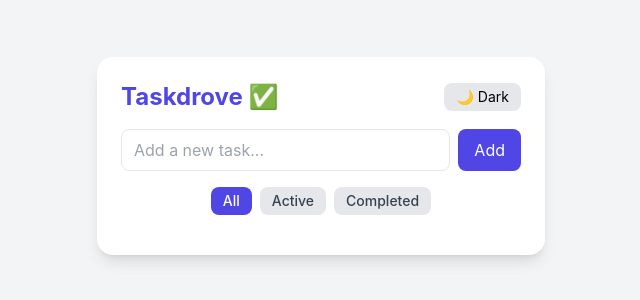
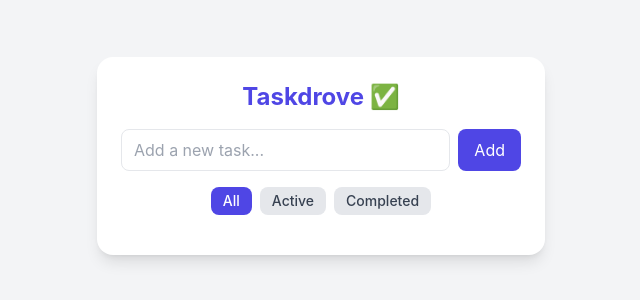
Before and after one commit to Jerrysoftwork/taskdrove, a React (Create React App) app: page / in a window 1280 px wide. Shown: the part 244-544 px from the top of the page, without its empty margins (319-959 px from the left). Built offline with nearby package versions, Linux system fonts and the light colour scheme.

Commit message:
Refactor App component to remove dark mode state management and related effects

```diff
--- a/src/App.js
+++ b/src/App.js
@@ -10,21 +10,10 @@
   });
   const [newTask, setNewTask] = useState("");
   const [filter, setFilter] = useState("All");
-  const [darkMode, setDarkMode] = useState(() => {
-    // ✅ Load dark mode preference
-    const saved = localStorage.getItem("darkMode");
-    return saved ? JSON.parse(saved) : false;
-  });
 
-  // ✅ Save tasks
   useEffect(() => {
     localStorage.setItem("tasks", JSON.stringify(tasks));
   }, [tasks]);
-
-  // ✅ Save dark mode preference
-  useEffect(() => {
-    localStorage.setItem("darkMode", JSON.stringify(darkMode));
-  }, [darkMode]);
 
   const addTask = () => {
     if (!newTask.trim()) return;
@@ -44,12 +33,6 @@
     setTasks(tasks.filter((task) => task.id !== id));
   };
 
-  const filteredTasks = tasks.filter((task) => {
-    if (filter === "Active") return !task.completed;
-    if (filter === "Completed") return task.completed;
-    return true;
-  });
-
   const editTask = (id, newText) => {
     setTasks(
       tasks.map((task) =>
@@ -58,36 +41,32 @@
     );
   };
 
+  const filteredTasks = tasks.filter((task) => {
+    if (filter === "Active") return !task.completed;
+    if (filter === "Completed") return task.completed;
+    return true;
+  });
+
   return (
-    <div className={darkMode ? "dark min-h-screen" : "min-h-screen"}>
-      <div className="bg-gray-100 dark:bg-gray-900 flex items-center justify-center p-6 min-h-screen transition-colors">
-        <div className="w-full max-w-md bg-white dark:bg-gray-800 rounded-2xl shadow-lg p-6 transition-colors">
-          {/* Header */}
-          <div className="flex justify-between items-center mb-4">
-            <h1 className="text-2xl font-bold text-indigo-600 dark:text-indigo-400">
+    <div className="min-h-screen bg-gray-100 dark:bg-gray-900 flex items-center justify-center p-6">
+      <div className="w-full max-w-md bg-white dark:bg-gray-800 rounded-2xl shadow-lg p-6">
+        <h1 className="text-2xl font-bold mb-4 text-center text-indigo-600 dark:text-indigo-400">
           Taskdrove ✅
         </h1>
-            <button
-              onClick={() => setDarkMode(!darkMode)}
-              className="px-3 py-1 text-sm rounded-lg bg-gray-200 dark:bg-gray-700 dark:text-gray-200 hover:bg-gray-300 dark:hover:bg-gray-600 transition"
-            >
-              {darkMode ? "☀️ Light" : "🌙 Dark"}
-            </button>
-          </div>
 
-          {/* Add Task */}
+        {/* Task input */}
         <TodoForm newTask={newTask} setNewTask={setNewTask} addTask={addTask} />
 
-          {/* Filters */}
+        {/* Filter buttons */}
         <FilterButtons filter={filter} setFilter={setFilter} />
 
-          {/* Task List */}
+        {/* Task list */}
         <TodoList
           tasks={filteredTasks}
           toggleTask={toggleTask}
           deleteTask={deleteTask}
+          editTask={editTask}
         />
-        </div>
       </div>
     </div>
   );
```
Lines whose indentation alone changed are shown as unchanged.
